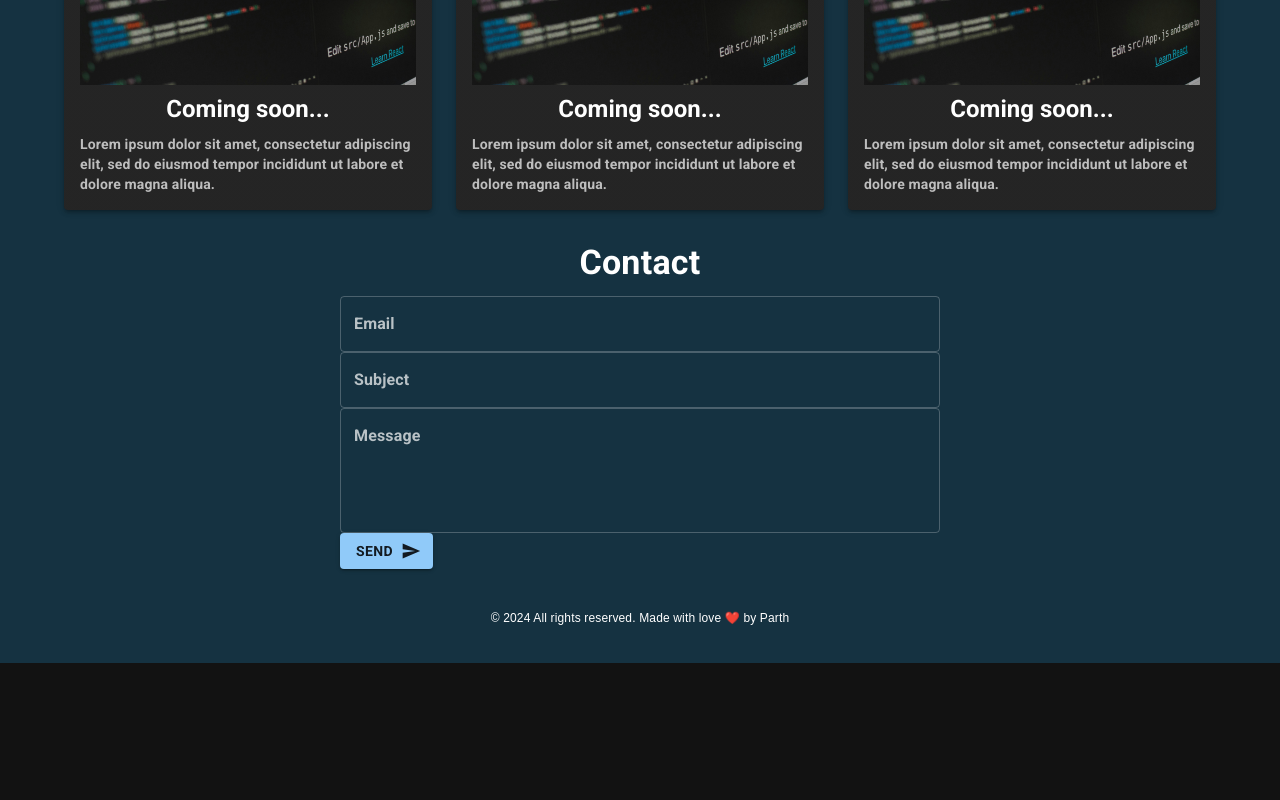
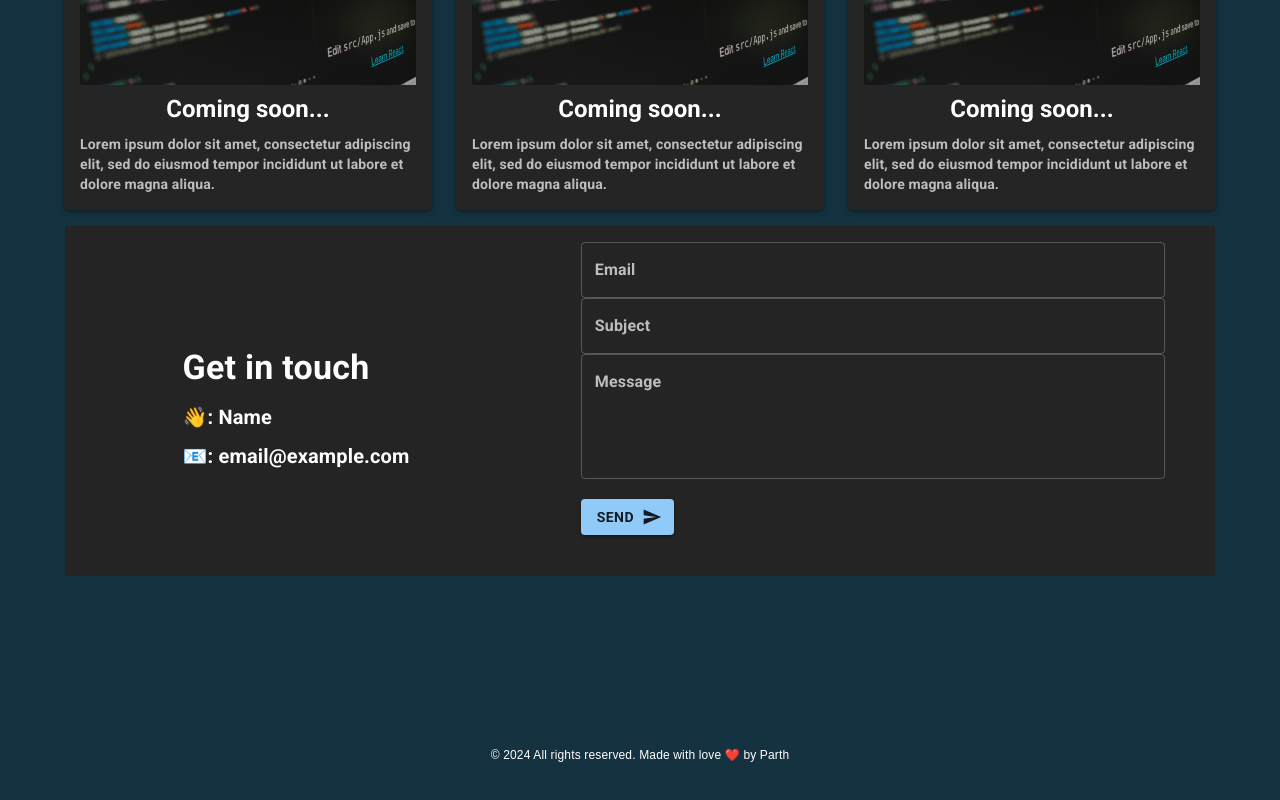
Before and after one commit to ParthKLad/web-portfolio, a React (Create React App) app: page / in a window 1280 px wide. Shown: the part 2278-3078 px from the top of the page. Before the commit the page ends 2941 px from the top, so only its background shows below. Built offline with nearby package versions, Linux system fonts and the light colour scheme.

Commit message:
test form

```diff
--- a/src/components/Contacts.js
+++ b/src/components/Contacts.js
@@ -1,8 +1,10 @@
 import React, { useState, useEffect } from 'react';
-import { Box, Typography, TextField, Button, Grow } from '@mui/material';
+import { Box, Typography, TextField, Button, Grow, Grid } from '@mui/material';
 import { Send } from '@mui/icons-material';
+import { useTheme } from '@mui/material/styles';
 
 const ContactForm = () => {
+  const theme = useTheme();
   const [checked, setChecked] = useState(false);
   const [email, setEmail] = useState('');
   const [subject, setSubject] = useState('');
@@ -44,20 +46,36 @@ const ContactForm = () => {
 
   return (
     <Grow in={checked} style={{ transformOrigin: '0 0 0' }}>
-      <Box sx={{ maxWidth: '600px', margin: 'auto' }}>
-        <Typography variant="h4" gutterBottom textAlign="center">
-          Contact
+          <Box sx={{ maxWidth: '1150px', height: '350px', margin: 'auto', backgroundColor: theme.palette.mode === 'dark' ? '#252424' : '#fff' }}>
+      <Grid container spacing={2}>
+      <Grid item xs={12} md={5}>
+      <Box sx={{ display: 'flex', flexDirection: 'column', alignItems: 'flex-start', justifyContent: 'center', height: '100%', paddingLeft: '50%' }}>
+        <Typography variant="h4" gutterBottom sx={{ position: 'relative', right: '50%' }}>
+          Get in touch
         </Typography>
+        <Typography variant="h6" gutterBottom sx={{ position: 'relative', right: '50%' }}>
+            👋: Name
+        </Typography>
+        <Typography variant="h6" gutterBottom sx={{ position: 'relative', right: '50%' }}>
+          📧: email@example.com
+        </Typography>
+      </Box>
+    </Grid>
+    <Grid item xs={12} md={7}>
+      <Box sx={{ paddingLeft: '30px', paddingRight: '50px', paddingBottom: '50px' }}> {/* Adjust these values as needed */}
         <form onSubmit={handleSubmit} method="POST" data-netlify="true">
           <input type="hidden" name="form-name" value="contact" />
           <TextField fullWidth label="Email" variant="outlined" name="email" value={email} onChange={(e) => setEmail(e.target.value)} />
           <TextField fullWidth label="Subject" variant="outlined" name="subject" value={subject} onChange={(e) => setSubject(e.target.value)} />
           <TextField fullWidth label="Message" variant="outlined" multiline rows={4} name="message" value={message} onChange={(e) => setMessage(e.target.value)} />
-          <Button variant="contained" endIcon={<Send />} type="submit">
+          <Button variant="contained" endIcon={<Send />} type="submit" sx={{ marginTop: '20px' }}> {/* Add space before the button */}
             Send
           </Button>
         </form>
       </Box>
+    </Grid>
+      </Grid>
+    </Box>
     </Grow>
   );
 };
--- a/src/components/footer.js
+++ b/src/components/footer.js
@@ -14,7 +14,7 @@ const Footer = () => {
         color: theme.palette.text.primary,
         fontFamily: 'Arial, sans-serif',
         fontSize: '12px',
-        padding: '20px 0', // Add some padding for aesthetic spacing
+        padding: '150px 0', // Increase the padding at the bottom
         display: 'flex',
         flexDirection: 'column',
         textAlign: 'center',
```
